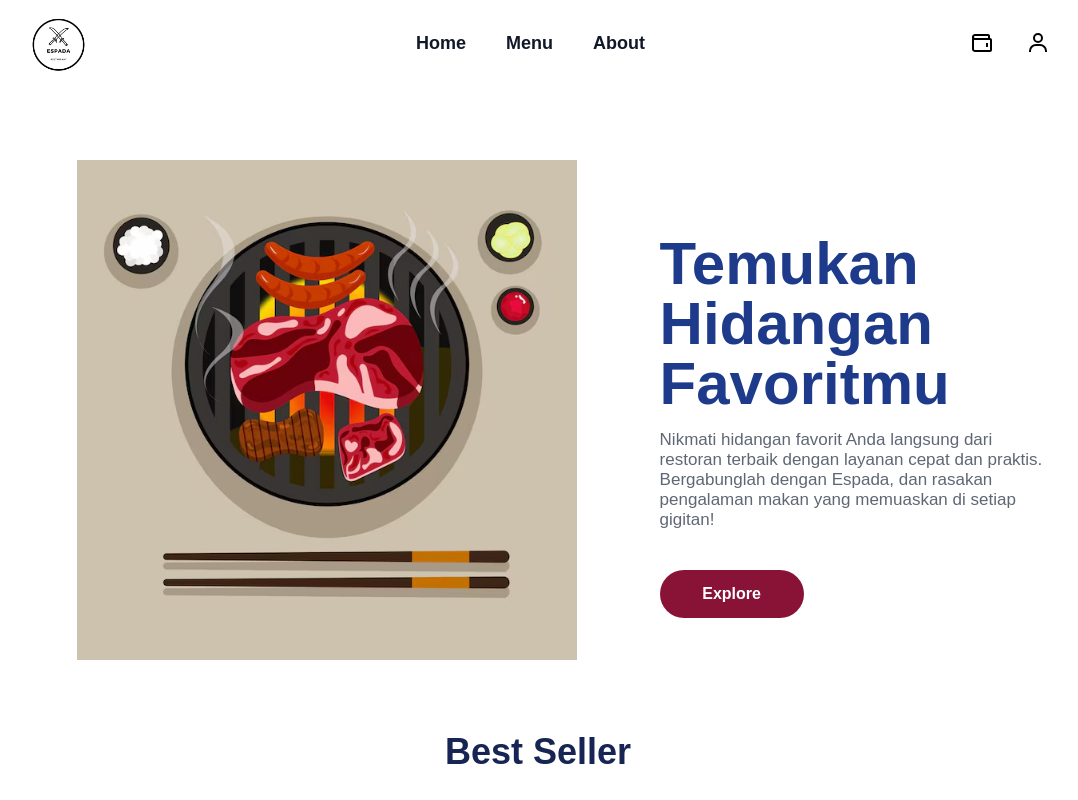
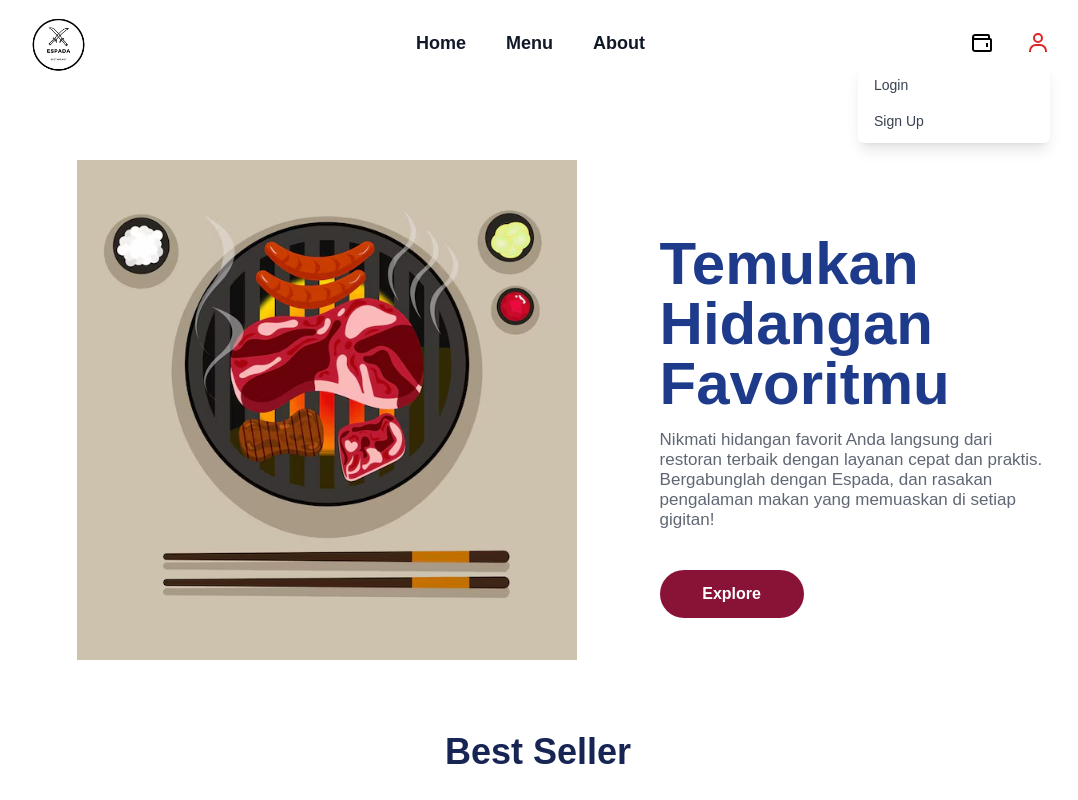
Before and after one commit to Zkael03/Espada, a Next.js app: page / in a window 1280 px wide. Both pictures are taken after a click on the icon 1140 px from the left and 43 px from the top of the page. Shown: the top 800 px of the page, without its empty margins (102-1180 px from the left). Built offline with nearby package versions, Linux system fonts and the light colour scheme.

Commit message:
dropdown user

```diff
--- a/app/components/Navbar/Nav.tsx
+++ b/app/components/Navbar/Nav.tsx
@@ -4,15 +4,31 @@ import Image from "next/image";
 import Link from "next/link";
 import { BiUser, BiWallet } from "react-icons/bi";
 import { FaBars } from "react-icons/fa";
+import { useState, useRef, useEffect } from "react";
 
 type Props = {
-  navHandler: ()=>void
+  navHandler: () => void
 }
 
-function Nav({navHandler}:Props) {
+function Nav({navHandler}: Props) {
+  const [showDropdown, setShowDropdown] = useState(false);
+  const dropdownRef = useRef<HTMLDivElement>(null);
+
+  // Close dropdown when clicking outside
+  useEffect(() => {
+    function handleClickOutside(event: MouseEvent) {
+      if (dropdownRef.current && !dropdownRef.current.contains(event.target as Node)) {
+        setShowDropdown(false);
+      }
+    }
+
+    document.addEventListener('mousedown', handleClickOutside);
+    return () => {
+      document.removeEventListener('mousedown', handleClickOutside);
+    };
+  }, []);
 
   return (
-
     <div className="w-full h-[11vh] fixed z-[99] bg-white mt-[-1px] top-0">
       <div className="w-[95%] sm:w-[85%] md:w-[80%] h-full mx-auto flex items-center justify-between">
         {/* Logo */}
@@ -32,12 +48,31 @@ function Nav({navHandler}:Props) {
         {/* Icons */}
         <div className="flex items-center space-x-8">
           <BiWallet className="w-6 h-6 cursor-pointer hover:text-red-600 text-black" />
-          <BiUser className="w-6 h-6 cursor-pointer hover:text-red-600 text-black" />
+          <div className="relative" ref={dropdownRef}>
+            <BiUser
+              className={`w-6 h-6 cursor-pointer hover:text-red-600 text-black ${showDropdown ? 'text-red-600' : ''}`}
+              onClick={() => setShowDropdown(!showDropdown)}
+            />
+
+            {/* Dropdown Menu */}
+            {showDropdown && (
+              <div className="absolute right-0 mt-2 w-48 bg-white rounded-md shadow-lg py-1 z-50">
+                <Link href="/login">
+                  <div className="block px-4 py-2 text-sm text-gray-700 hover:bg-gray-100 cursor-pointer">
+                    Login
+                  </div>
+                </Link>
+                <Link href="/signup">
+                  <div className="block px-4 py-2 text-sm text-gray-700 hover:bg-gray-100 cursor-pointer">
+                    Sign Up
+                  </div>
+                </Link>
+              </div>
+            )}
+          </div>
           <FaBars onClick={navHandler} className="w-6 h-6 cursor-pointer hover:text-red-600 lg:hidden"/>
         </div>
       </div>
-
-
     </div>
   );
 }
```
